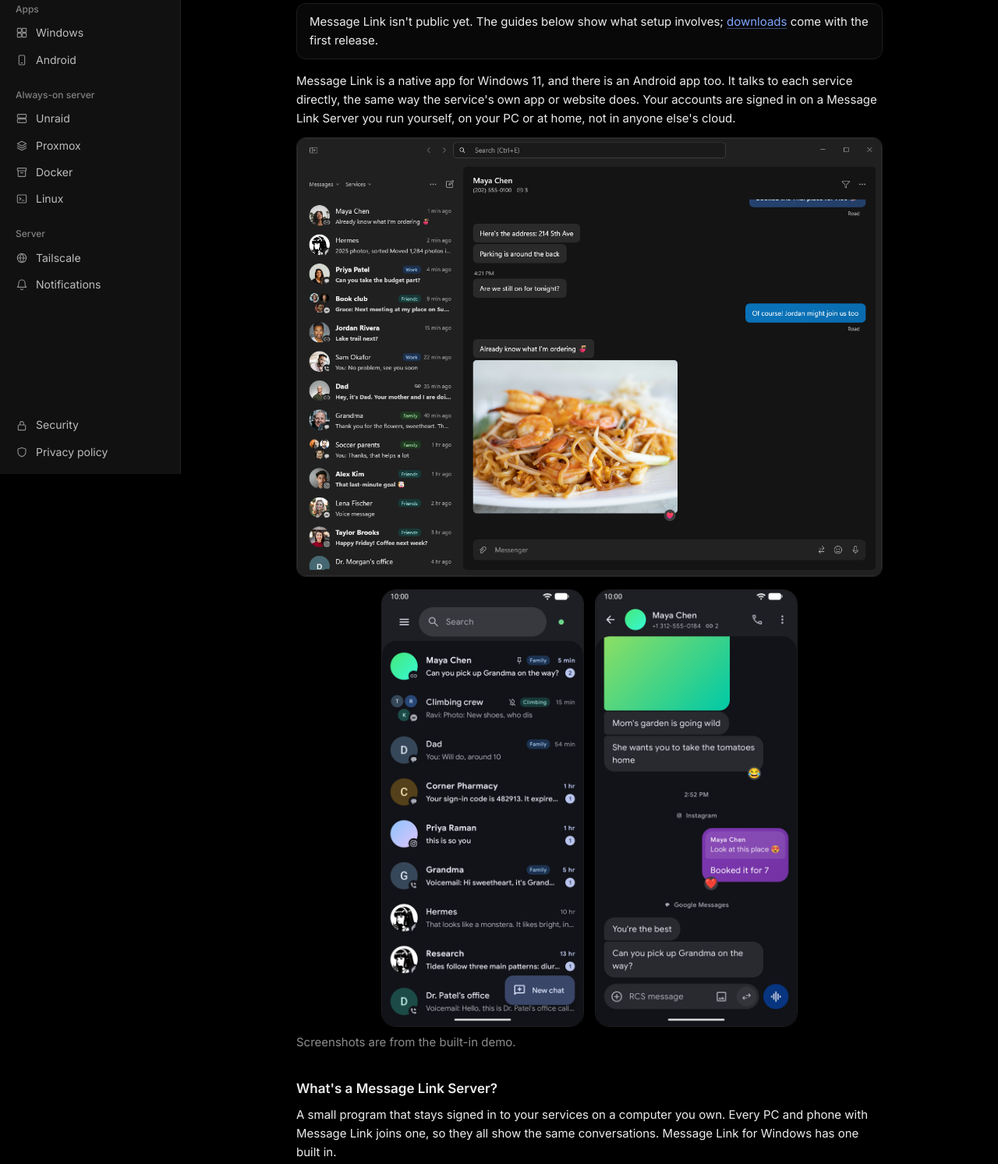
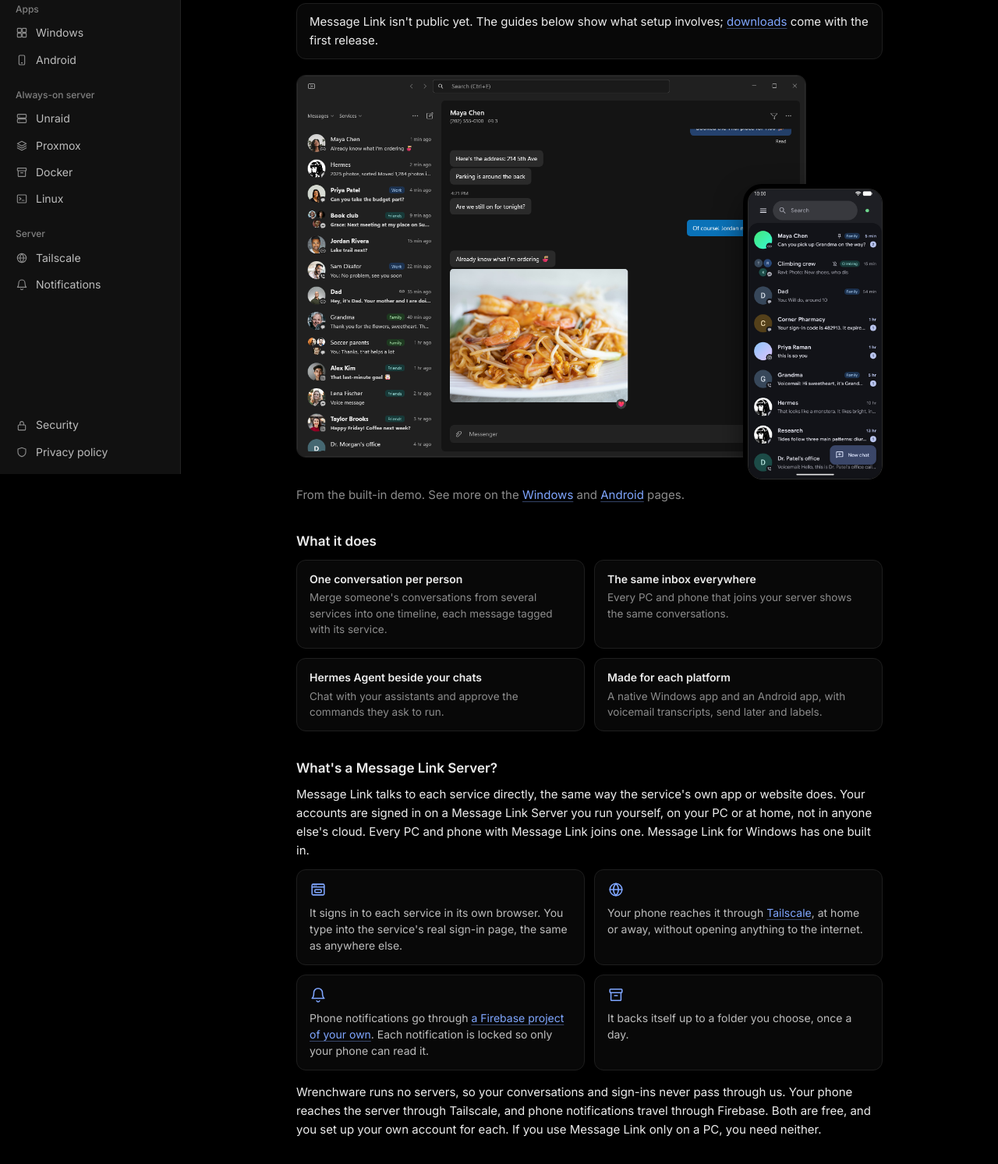
Before and after one commit to wrenchware/message-link, a plain HTML site: page index.html in a window 1280 px wide. Shown: the part 192-1685 px from the top of the page at 78% size. Drawn offline with Linux system fonts and the light colour scheme.

Commit message:
Overview: one picture, the Windows window with the phone's inbox set into its corner (the window alone on a narrow screen), then What it does, before the server; the phone conversation picture leaves (the Android page shows a merged one)

```diff
--- a/assets/site.css
+++ b/assets/site.css
@@ -295,8 +295,22 @@ ul.box.checks > li::before { left: 16px; top: 16px; width: 5px; height: 10px; bo
 
 figure.shot { margin: 12px 0 16px; }
 figure.shot img { display: block; max-width: 100%; height: auto; border: 1px solid var(--line); border-radius: 12px; }
-.phones { display: flex; justify-content: center; gap: 14px; margin: 0 0 8px; }
-.phones img { width: 46%; max-width: 260px; height: auto; border: 1px solid var(--line); border-radius: 18px; }
+/* The Overview's one picture: the Windows window, with the phone set into its lower right corner, ringed in the page's
+   black so it reads as in front. Too small to see on a narrow screen, where the window shows alone. */
+figure.hero { position: relative; margin: 20px 0 8px; padding: 0 13% 28px 0; }
+figure.hero .phone {
+  position: absolute;
+  right: 0;
+  bottom: 0;
+  width: 23%;
+  border-color: var(--fieldline);
+  border-radius: 18px;
+  box-shadow: 0 0 0 6px var(--bg), 0 16px 40px rgba(0, 0, 0, .7);
+}
+@media (max-width: 640px) {
+  figure.hero { padding: 0; margin-bottom: 12px; }
+  figure.hero .phone { display: none; }
+}
 
 /* A narrow window: the side list becomes a strip across the top that scrolls sideways, as on the server's page. */
 
--- a/assets/viewer.js
+++ b/assets/viewer.js
@@ -2,7 +2,7 @@
 // pictures. Esc, Close or a click outside the picture leaves it. Without this script, a picture that's a link still opens
 // the file itself.
 (() => {
-  const pictures = [...document.querySelectorAll('main .gallery img, main figure.shot img, main .phones img')];
+  const pictures = [...document.querySelectorAll('main .gallery img, main figure.shot img')];
   if (!pictures.length || typeof HTMLDialogElement !== 'function') return;
 
   const icon = path => `<svg viewBox="0 0 24 24" width="20" height="20" fill="none" stroke="currentColor" stroke-width="1.8" stroke-linecap="round" stroke-linejoin="round" aria-hidden="true"><path d="${path}"/></svg>`;
@@ -32,7 +32,7 @@
     image.alt = img.alt;
     image.setAttribute('width', img.getAttribute('width') || '');
     image.setAttribute('height', img.getAttribute('height') || '');
-    image.className = img.closest('.phones, .gallery.tall') ? 'tall' : '';
+    image.className = img.matches('.phone, .gallery.tall img') ? 'tall' : '';
     const text = img.closest('figure')?.querySelector('figcaption')?.textContent.trim() || img.alt;
     caption.textContent = several ? `${text} (${at + 1} of ${pictures.length})` : text;
   }
--- a/index.html
+++ b/index.html
@@ -38,17 +38,22 @@
   <h1>All your messages, linked.</h1>
   <p class="lead">Google Messages, Messenger, Google Voice and Instagram, together on your PC and your phone, with your Hermes Agent beside them.</p>
   <p class="status">Message Link isn't public yet. The guides below show what setup involves; <a href="#downloads">downloads</a> come with the first release.</p>
-  <p>Message Link is a native app for Windows 11, and there is an Android app too. It talks to each service directly, the same way the service's own app or website does. Your accounts are signed in on a Message Link Server you run yourself, on your PC or at home, not in anyone else's cloud.</p>
+  <figure class="shot hero">
+    <img src="assets/windows.png" width="1200" height="900" alt="Message Link on Windows: the conversation list beside Maya Chen's conversations from three services, shown as one.">
+    <img class="phone" src="assets/phone-inbox.png" width="540" height="1170" alt="Message Link on Android: conversations from all four services and Hermes in one list.">
+  </figure>
+  <p class="quiet">From the built-in demo. See more on the <a href="windows/">Windows</a> and <a href="android/">Android</a> pages.</p>
 
-  <figure class="shot"><img src="assets/windows.png" width="1200" height="900" alt="Message Link on Windows: the conversation list beside Maya Chen's conversations from three services, shown as one."></figure>
-  <div class="phones">
-    <img src="assets/phone-inbox.png" width="540" height="1170" alt="Message Link on Android: conversations from all four services and Hermes in one list.">
-    <img src="assets/phone-chat.png" width="540" height="1170" alt="One person's Instagram and Google Messages conversations shown together.">
+  <h2>What it does</h2>
+  <div class="tiles">
+    <div class="tile"><h3>One conversation per person</h3><p>Merge someone's conversations from several services into one timeline, each message tagged with its service.</p></div>
+    <div class="tile"><h3>The same inbox everywhere</h3><p>Every PC and phone that joins your server shows the same conversations.</p></div>
+    <div class="tile"><h3>Hermes Agent beside your chats</h3><p>Chat with your assistants and approve the commands they ask to run.</p></div>
+    <div class="tile"><h3>Made for each platform</h3><p>A native Windows app and an Android app, with voicemail transcripts, send later and labels.</p></div>
   </div>
-  <p class="quiet">Screenshots are from the built-in demo.</p>
 
   <h2>What's a Message Link Server?</h2>
-  <p>A small program that stays signed in to your services on a computer you own. Every PC and phone with Message Link joins one, so they all show the same conversations. Message Link for Windows has one built in.</p>
+  <p>Message Link talks to each service directly, the same way the service's own app or website does. Your accounts are signed in on a Message Link Server you run yourself, on your PC or at home, not in anyone else's cloud. Every PC and phone with Message Link joins one. Message Link for Windows has one built in.</p>
   <div class="tiles">
     <div class="tile"><svg viewBox="0 0 24 24" width="22" height="22" fill="none" stroke="currentColor" stroke-width="1.7" stroke-linecap="round" stroke-linejoin="round" aria-hidden="true"><rect x="3.5" y="4.5" width="17" height="15" rx="1.5"/><path d="M3.5 8.5h17M6.5 6.5h.01M9 6.5h.01"/><rect x="7.5" y="12" width="9" height="4" rx="1"/></svg><p>It signs in to each service in its own browser. You type into the service's real sign-in page, the same as anywhere else.</p></div>
     <div class="tile"><svg viewBox="0 0 24 24" width="22" height="22" fill="none" stroke="currentColor" stroke-width="1.7" stroke-linecap="round" stroke-linejoin="round" aria-hidden="true"><circle cx="12" cy="12" r="8.5"/><path d="M3.5 12h17M12 3.5c2.3 2.4 3.5 5.3 3.5 8.5s-1.2 6.1-3.5 8.5c-2.3-2.4-3.5-5.3-3.5-8.5S9.7 5.9 12 3.5z"/></svg><p>Your phone reaches it through <a href="tailscale/">Tailscale</a>, at home or away, without opening anything to the internet.</p></div>
```
Also changed, not shown: assets/phone-chat.png (deleted).
